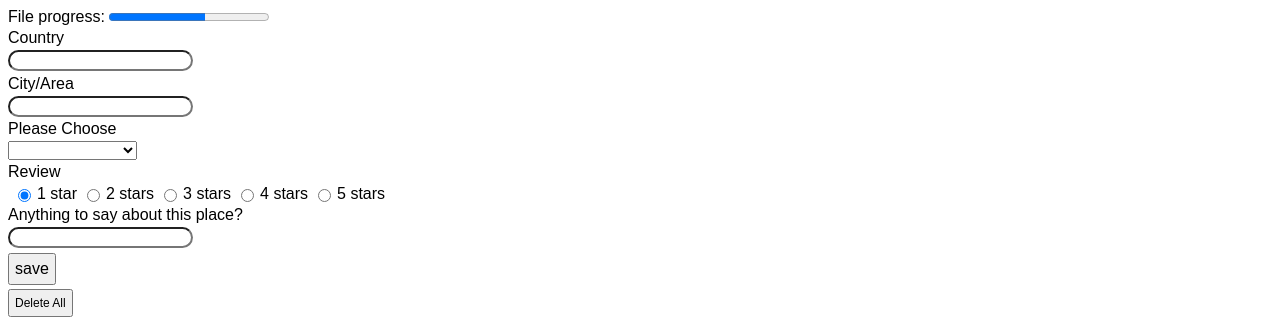
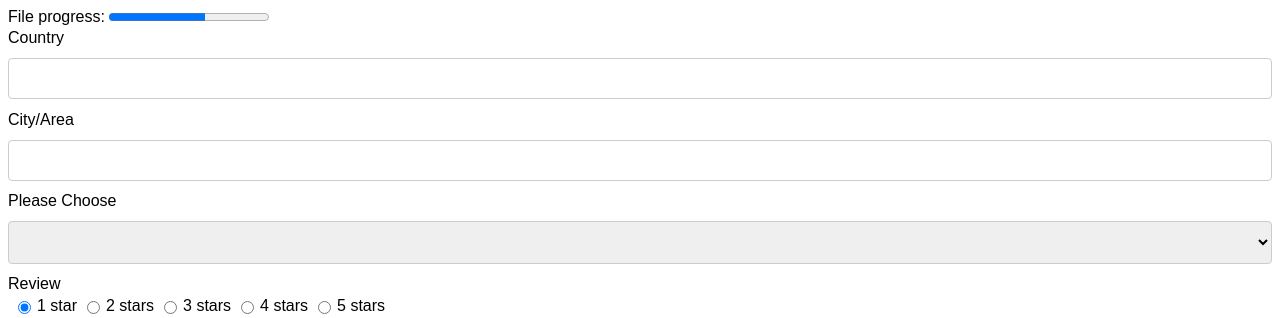
Before and after one commit to Hevski/places_app_js, a plain HTML site: page index.html in a window 1280 px wide. Shown: the top 318 px of the page. Drawn offline with Linux system fonts and the light colour scheme.

Commit message:
styled form

```diff
--- a/css/main.css
+++ b/css/main.css
@@ -11,10 +11,32 @@ html, body {
   flex-direction: column;
   flex-wrap: wrap;
   flex-flow: center;
+  flex-direction: column;
 }
 
-.form-item {
-  margin-right: 4.8rem;
+input[type=text], select {
+  width: 100%;
+  padding: 12px 20px;
+  margin: 8px 0;
+  display: inline-block;
+  border: 1px solid #ccc;
+  border-radius: 4px;
+  box-sizing: border-box;
+}
+
+input[type=submit] {
+  width: 100%;
+  background-color: #90c3d4;
+  color: black;
+  padding: 14px 20px;
+  margin: 8px 0;
+  border: none;
+  border-radius: 4px;
+  cursor: pointer;
+}
+
+input[type=submit]:hover {
+  background-color: #1f7794;
 }
 
 label.primary {
```
